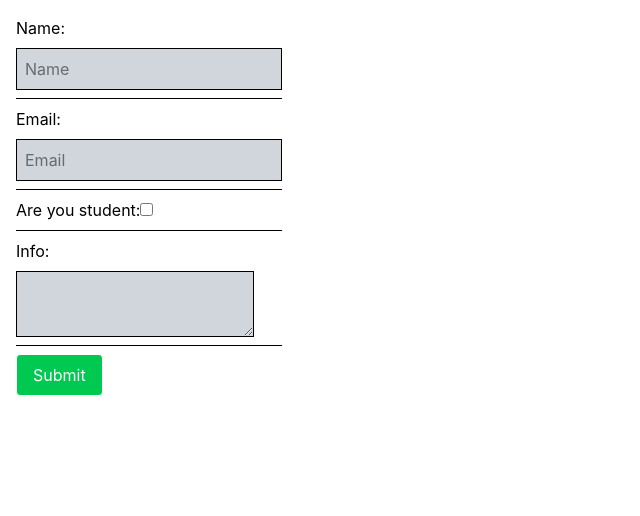
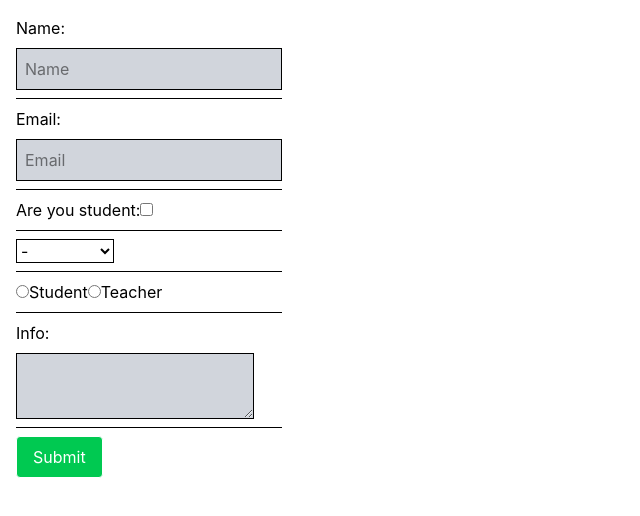
Before and after one commit to ayoub-jabiri/react-course, a React (Vite) app: page / in a window 1280 px wide. Shown: the top 516 px of the page, without its empty margins (0-640 px from the left). Built offline with nearby package versions, Linux system fonts and the light colour scheme.

Commit message:
Finished state with select and radio inputs course

```diff
--- a/src/components/TheForm.jsx
+++ b/src/components/TheForm.jsx
@@ -5,6 +5,8 @@ export default function TheForm() {
         name: "",
         email: "",
         isStudent: false,
+        country: "",
+        status: "",
         info: "",
     });
     return (
@@ -50,6 +52,51 @@ export default function TheForm() {
                 }}
             />
             <hr className="my-2" />
+            <select
+                className="border"
+                value={formInputs.country}
+                onChange={(e) => {
+                    setFormInputs({
+                        ...formInputs,
+                        country: e.target.value,
+                    });
+                }}
+            >
+                <option value="">-</option>
+                <option>Country 1</option>
+                <option>Country 2</option>
+                <option>Country 3</option>
+            </select>
+            <hr className="my-2" />
+            <div>
+                <input
+                    type="radio"
+                    name="status"
+                    value="student"
+                    checked={formInputs.status == "student"}
+                    onChange={(e) => {
+                        setFormInputs({
+                            ...formInputs,
+                            status: e.target.value,
+                        });
+                    }}
+                />
+                <label>Student</label>
+                <input
+                    type="radio"
+                    name="status"
+                    value="teacher"
+                    checked={formInputs.status == "teacher"}
+                    onChange={(e) => {
+                        setFormInputs({
+                            ...formInputs,
+                            status: e.target.value,
+                        });
+                    }}
+                />
+                <label>Teacher</label>
+            </div>
+            <hr className="my-2" />
             <label className="block">Info:</label>
             <textarea
                 className="block mt-2 p-2 bg-gray-300 border"
```
